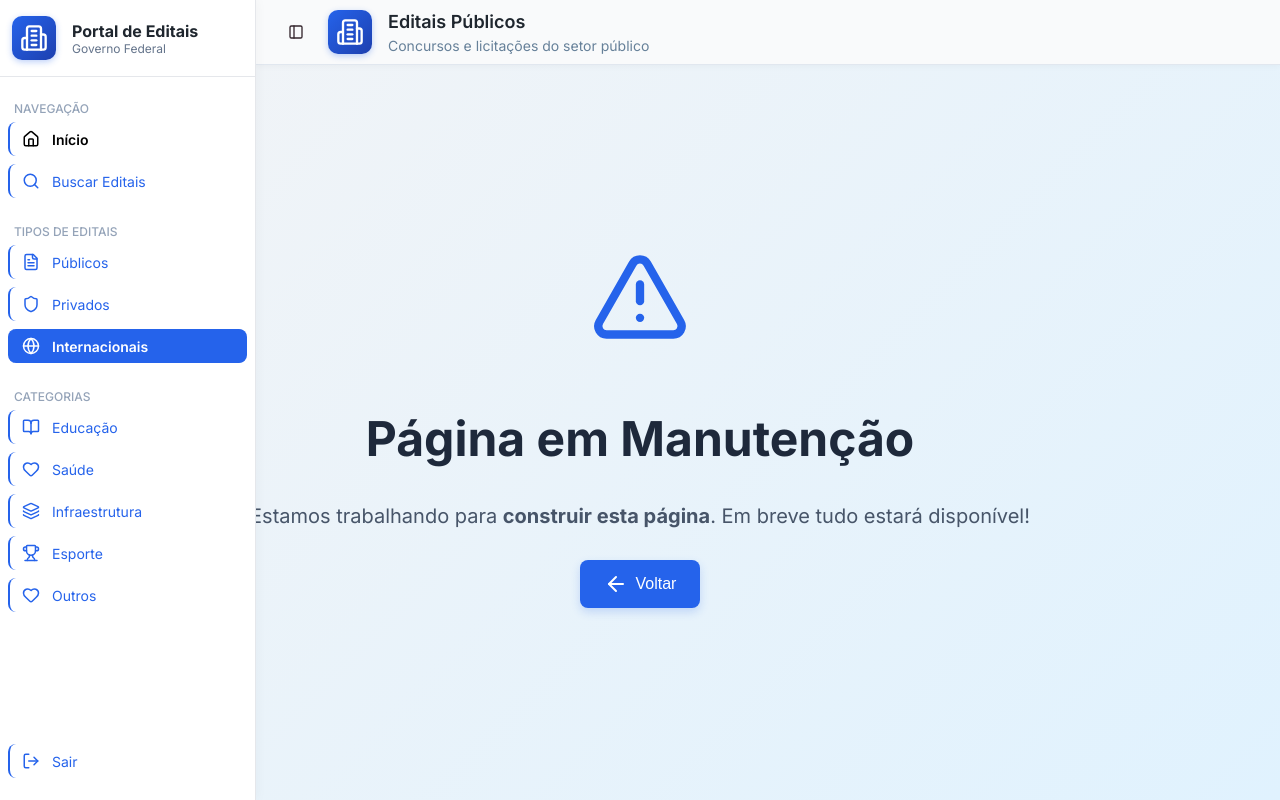
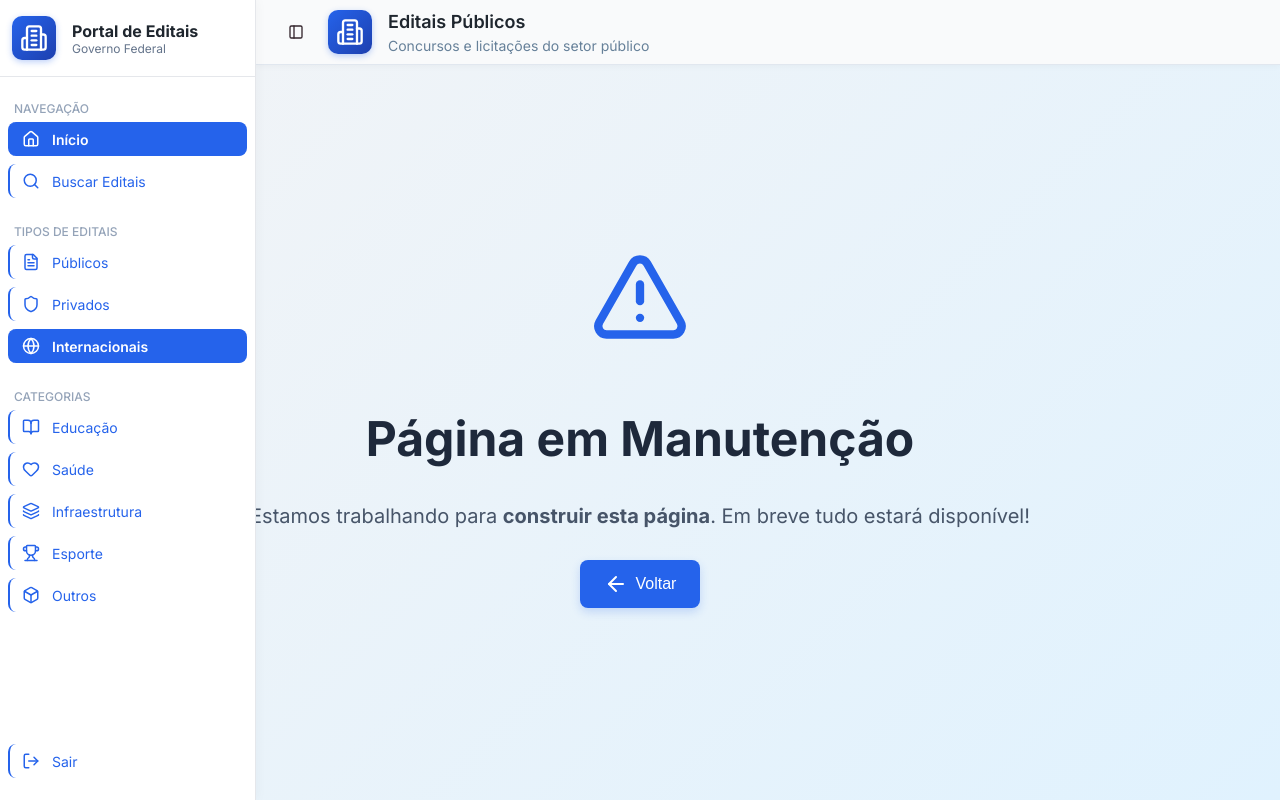
Before and after one commit to jpmoreiradev/ej-app, a Next.js app: page /dashboard/internacionais in a window 1280 px wide. In both pictures the pointer is over the link "Início". Built offline with nearby package versions, Linux system fonts and the light colour scheme.

Commit message:
feat: update logout

```diff
--- a/src/components/dashboard/sidebar/CategoriasNav.tsx
+++ b/src/components/dashboard/sidebar/CategoriasNav.tsx
@@ -53,7 +53,7 @@ function getIcon(categoria?: string) {
     educacao: <BookOpen size={18} />,
     esportes: <Trophy size={18} />,
     infraestrutura: <Layers size={18} />,
-    nao_foi_possivel: <Box size={18} />,
+    'não foi possível': <Box size={18} />,
   };
 
   return iconsMap[categoria.toLowerCase()] || <Heart size={18} />;
--- a/src/styles/dashboard/Sidebar.module.css
+++ b/src/styles/dashboard/Sidebar.module.css
@@ -106,9 +106,10 @@
 }
 
 .navItem:hover {
-  color: #000000;
+  color: #ffffff;
   font-weight: 600;
   font-size: 14px;
+  background-color: #2563eb;
   text-decoration: none;
   cursor: pointer;
 }
@@ -156,6 +157,7 @@
   padding: 8px 12px;
   margin: 2px 8px;
   border-radius: 8px;
+  width: 211px;
   font-size: 14px;
   color: #2563eb;
   text-decoration: none;
@@ -166,7 +168,7 @@
 
 /* Hover igual ao Link */
 .logout:hover {
-  color: #000000;
+  color: #ffffff;
   font-weight: 600;
   font-size: 14px;
   text-decoration: none;
```
